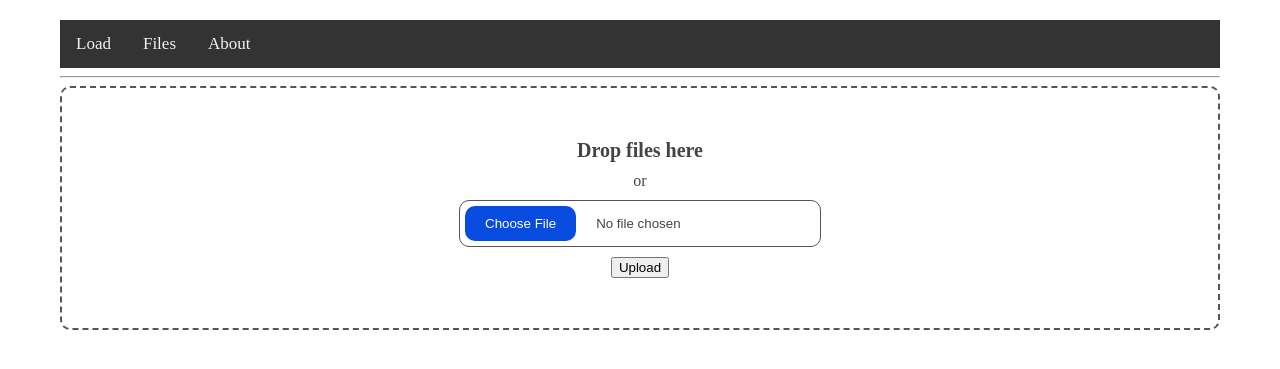
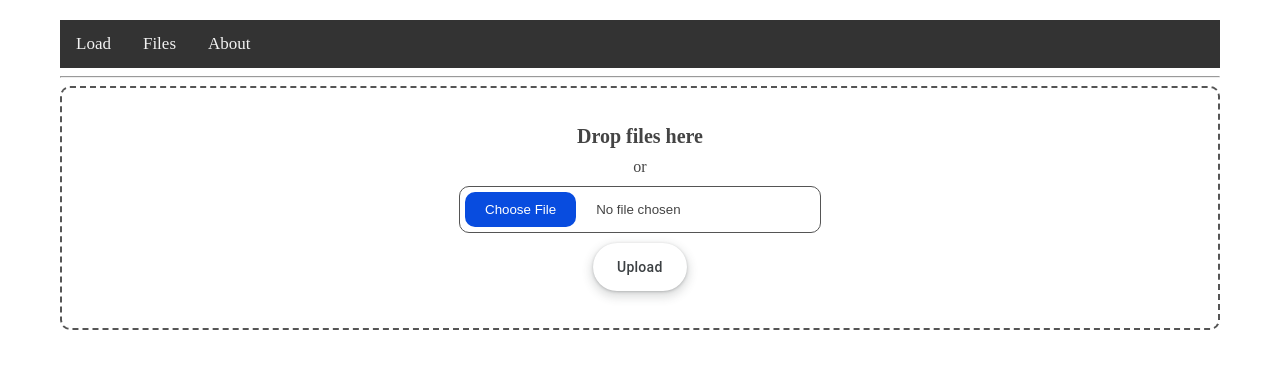
Before and after one commit to yosbel-penate/SemanticSearchLangChaing, a Flask app: page / in a window 1280 px wide. Shown: the top 369 px of the page. Run offline with Flask 3, Linux system fonts and the light colour scheme.

Commit message:
upload css button better

```diff
--- a/app.py
+++ b/app.py
@@ -29,7 +29,7 @@ def upload_file():
             joinPath = build_file_path(filename)
             create_directory_if_it_doesnot_exist(joinPath)
             file.save(joinPath)
-            return redirect(url_for('download_file', name = filename))
+            return redirect(url_for('dir_listing'))
     return render_template('load_form_super.html')
 
 @app.route('/files')
--- a/templates/load_form_super.html
+++ b/templates/load_form_super.html
@@ -57,6 +57,75 @@
             input[type=file]::file-selector-button:hover {
                 background: #0d45a5;
             }
+            /*button*/
+            .button-17 {
+                align-items: center;
+                appearance: none;
+                background-color: #fff;
+                border-radius: 24px;
+                border-style: none;
+                box-shadow: rgba(0, 0, 0, .2) 0 3px 5px -1px,rgba(0, 0, 0, .14) 0 6px 10px 0,rgba(0, 0, 0, .12) 0 1px 18px 0;
+                box-sizing: border-box;
+                                            color: #3c4043;
+                cursor: pointer;
+                display: inline-flex;
+                fill: currentcolor;
+                font-family: "Google Sans",Roboto,Arial,sans-serif;
+                font-size: 14px;
+                font-weight: 500;
+                height: 48px;
+                justify-content: center;
+                letter-spacing: .25px;
+                line-height: normal;
+                max-width: 100%;
+                overflow: visible;
+                padding: 2px 24px;
+                position: relative;
+                text-align: center;
+                text-transform: none;
+                transition: box-shadow 280ms cubic-bezier(.4, 0, .2, 1),opacity 15ms linear 30ms,transform 270ms cubic-bezier(0, 0, .2, 1) 0ms;
+                user-select: none;
+                -webkit-user-select: none;
+                touch-action: manipulation;
+                width: auto;
+                will-change: transform,opacity;
+                z-index: 0;
+            }
+
+            .button-17:hover {
+                background: #F6F9FE;
+                color: #174ea6;
+            }
+
+            .button-17:active {
+                box-shadow: 0 4px 4px 0 rgb(60 64 67 / 30%), 0 8px 12px 6px rgb(60 64 67 / 15%);
+                outline: none;
+            }
+
+            .button-17:focus {
+                outline: none;
+                border: 2px solid #4285f4;
+            }
+
+            .button-17:not(:disabled) {
+                box-shadow: rgba(60, 64, 67, .3) 0 1px 3px 0, rgba(60, 64, 67, .15) 0 4px 8px 3px;
+            }
+
+            .button-17:not(:disabled):hover {
+                box-shadow: rgba(60, 64, 67, .3) 0 2px 3px 0, rgba(60, 64, 67, .15) 0 6px 10px 4px;
+            }
+
+            .button-17:not(:disabled):focus {
+                box-shadow: rgba(60, 64, 67, .3) 0 1px 3px 0, rgba(60, 64, 67, .15) 0 4px 8px 3px;
+            }
+
+            .button-17:not(:disabled):active {
+                box-shadow: rgba(60, 64, 67, .3) 0 4px 4px 0, rgba(60, 64, 67, .15) 0 8px 12px 6px;
+            }
+
+            .button-17:disabled {
+                box-shadow: rgba(60, 64, 67, .3) 0 1px 3px 0, rgba(60, 64, 67, .15) 0 4px 8px 3px;
+            }
     </style>
 
     <form method=post enctype=multipart/form-data>
@@ -64,7 +133,7 @@
             <span class="drop-title">Drop files here</span>
             or
             <input type="file" id="images"  name=file required>
-            <input type=submit value=Upload>
+            <input class="button-17" type=submit value=Upload>
         </label>
     </form>
 
```
Also changed, not shown: templates/load_form.html (deleted, +0 -10 lines), 3 other files.
